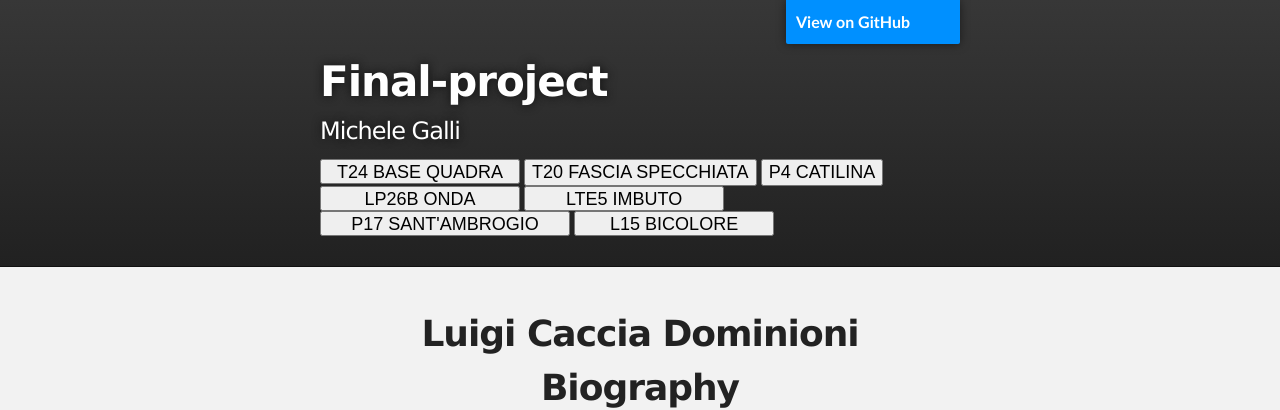
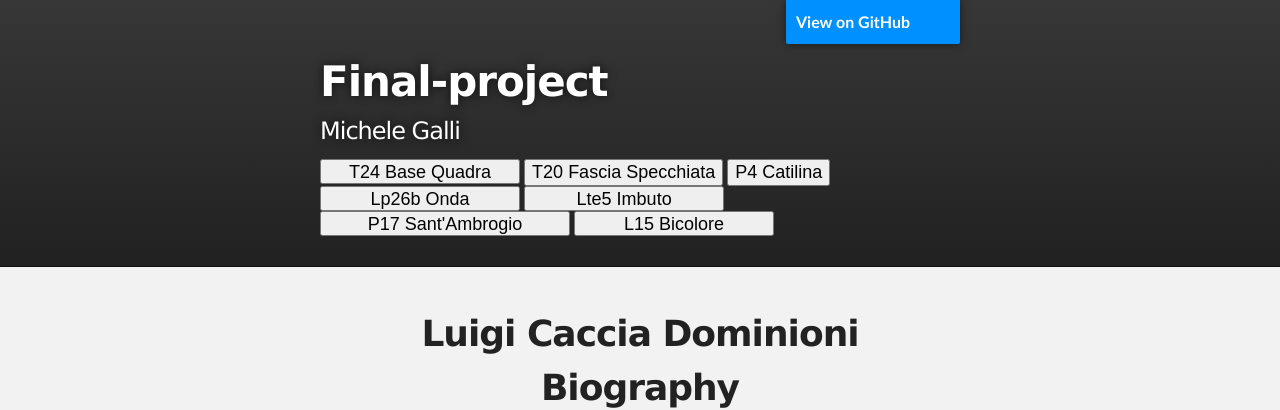
Before and after one commit to ingmichelegalli/ingmichelegalli.github.io, a plain HTML site: page index.html in a window 1280 px wide. Shown: the top 410 px of the page. Drawn offline with Linux system fonts and the light colour scheme.

Commit message:
final commit

```diff
--- a/index.html
+++ b/index.html
@@ -26,21 +26,14 @@
               <a class="tar_download_link" href="https://github.com/ingmichelegalli/ingmichelegalli.github.io/tarball/master">Download this project as a tar.gz file</a>
             </section>
 	    <section id="menu">
-			<button name="t24basequadra" onclick="location.href='https://ingmichelegalli.github.io/t24basequadra.html'"style="height: 25px; width: 200px"><font size="4"> T24 BASE QUADRA</font></button>
-<button name="t20fasciaspecchiata" style=”background-color:blue” onclick="location.href='https://ingmichelegalli.github.io/t20fasciaspecchiata.html'"style="height: 25px; width: 200px"><font size="4"> T20 FASCIA SPECCHIATA</font></button>
-<button name="p4catilina" onclick="location.href='https://ingmichelegalli.github.io/p4catilina.html'"><font size="4"> P4 CATILINA</font></button>
+			<button name="t24basequadra" onclick="location.href='https://ingmichelegalli.github.io/t24basequadra.html'"style="height: 25px; width: 200px"><font size="4"> T24 Base Quadra</font></button>
+<button name="t20fasciaspecchiata" style=”background-color:blue” onclick="location.href='https://ingmichelegalli.github.io/t20fasciaspecchiata.html'"style="height: 25px; width: 200px"><font size="4"> T20 Fascia Specchiata</font></button>
+<button name="p4catilina" onclick="location.href='https://ingmichelegalli.github.io/p4catilina.html'"><font size="4"> P4 Catilina</font></button>
 
-<button name="lp26bonda" onclick="location.href='https://ingmichelegalli.github.io/lp26bonda.html'"style="height: 25px; width: 200px"><font size="4"> LP26B ONDA</font></button>
-<button name="lte5imbuto" onclick="location.href='https://ingmichelegalli.github.io/lte5imbuto.html'"style="height: 25px; width: 200px"><font size="4"> LTE5 IMBUTO</font></button>
-<button name="p17santambrogio" onclick="location.href='https://ingmichelegalli.github.io/p17santambrogio.html'"style="height: 25px; width: 250px"><font size="4"> P17 SANT'AMBROGIO</font></button>
-<button name="l15bicolore" onclick="location.href='https://ingmichelegalli.github.io/l15bicolore.html'"style="height: 25px; width: 200px"><font size="4"> L15 BICOLORE</font></button>
-
-
-
-
-
-
-
+<button name="lp26bonda" onclick="location.href='https://ingmichelegalli.github.io/lp26bonda.html'"style="height: 25px; width: 200px"><font size="4"> Lp26b Onda</font></button>
+<button name="lte5imbuto" onclick="location.href='https://ingmichelegalli.github.io/lte5imbuto.html'"style="height: 25px; width: 200px"><font size="4"> Lte5 Imbuto</font></button>
+<button name="p17santambrogio" onclick="location.href='https://ingmichelegalli.github.io/p17santambrogio.html'"style="height: 25px; width: 250px"><font size="4"> P17 Sant'Ambrogio</font></button>
+<button name="l15bicolore" onclick="location.href='https://ingmichelegalli.github.io/l15bicolore.html'"style="height: 25px; width: 200px"><font size="4"> L15 Bicolore</font></button>
 
 
       </section>
```
